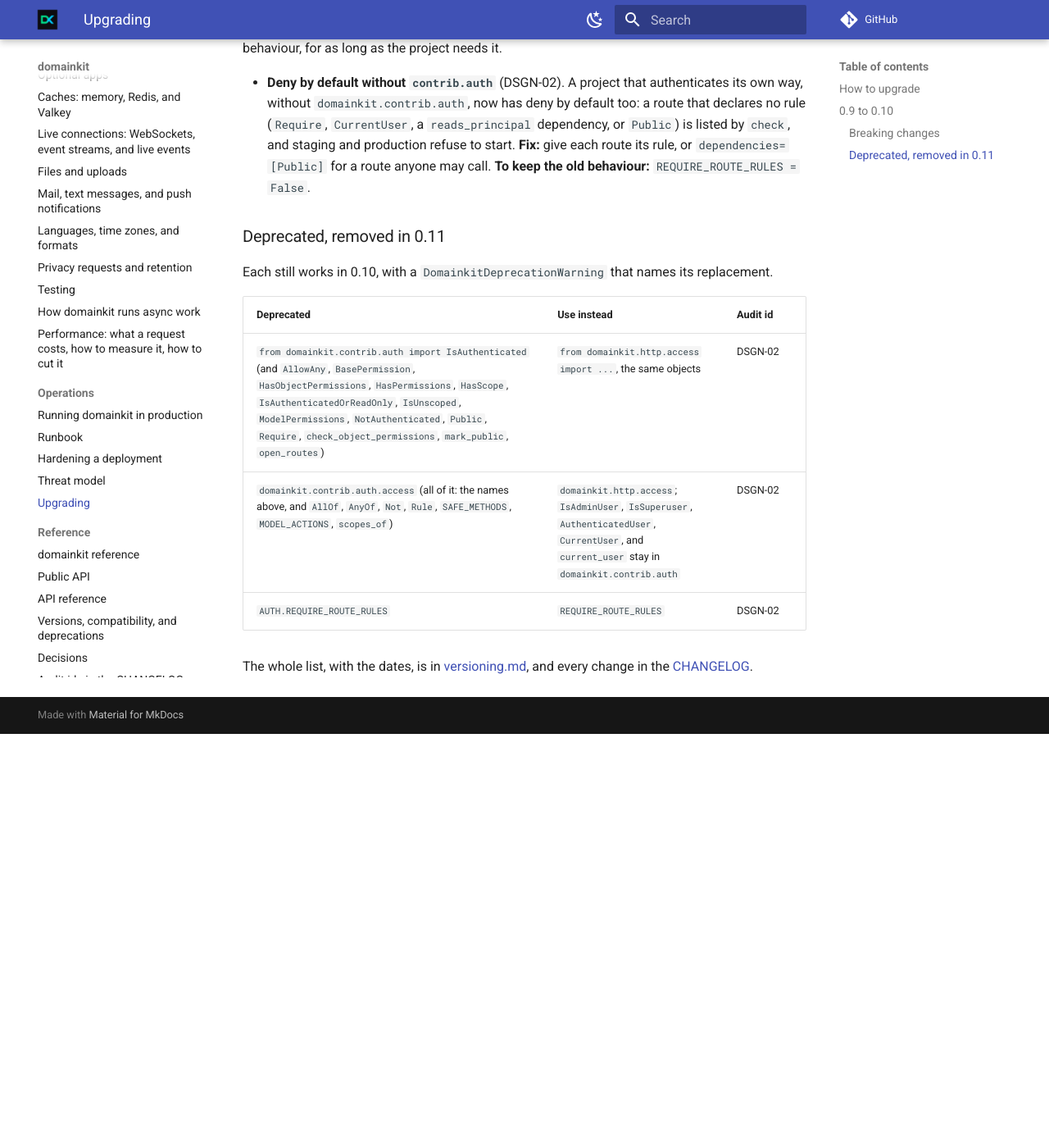
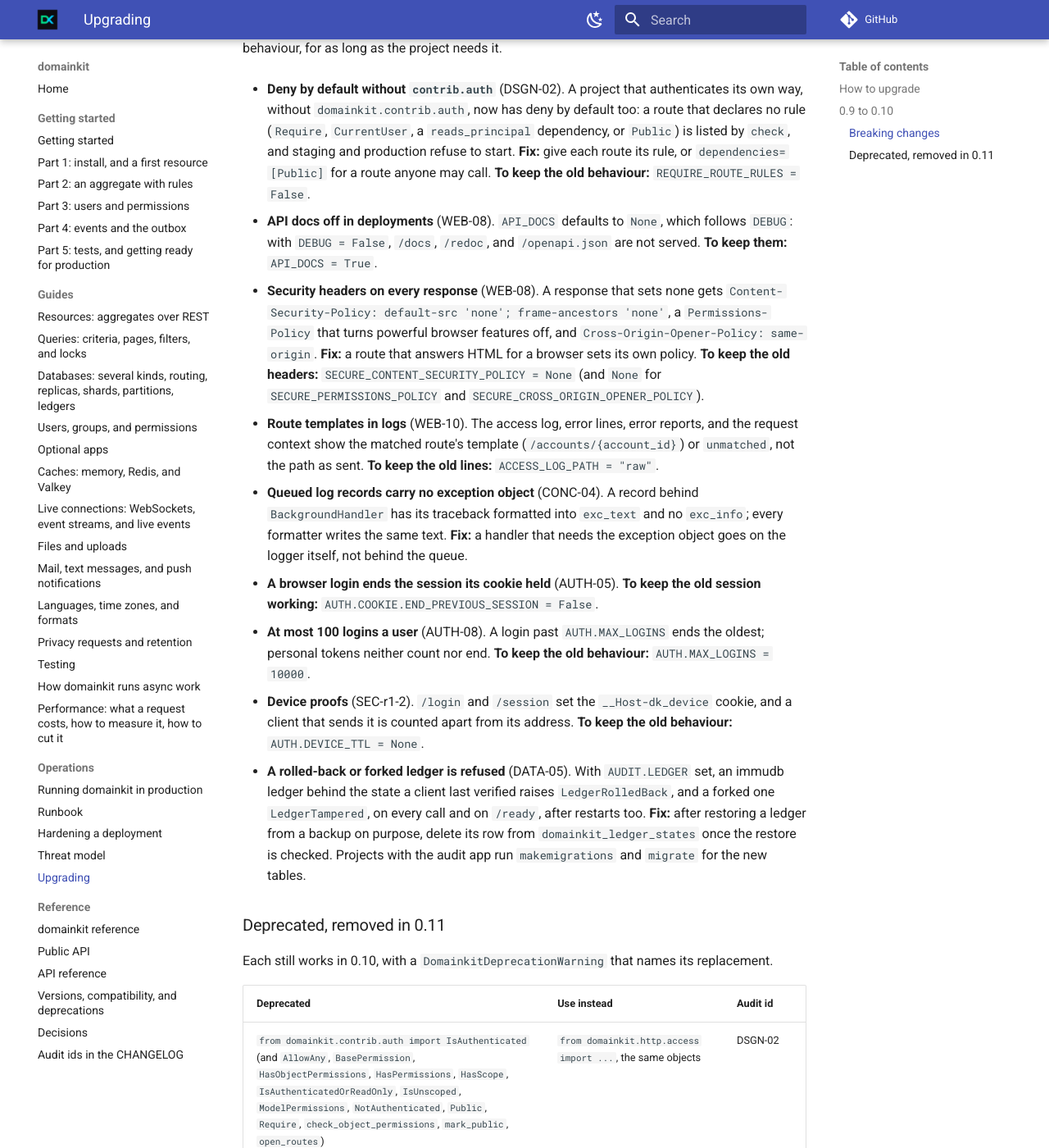
Before and after one commit to karimmattar/domainkit, an MkDocs documentation site: the page built from docs/upgrading.md, in a window 1280 px wide and 1400 px high, scrolled down 827 px. Shown: the whole window at 82% size. Built offline with MkDocs 1.6.1 and Material for MkDocs 9.7.7, drawn with Linux system fonts in a browser that asks for light colours; comment, search, counter and statistics services are not loaded; before the commit the page ends 1722 px from its top, so only the background shows below that; some of the changed text lies outside the part shown.

Commit message:
Write the upgrade guide, pool sizing and ledger operations for 0.10
Fills the placeholders W1 left for the other work packages: every
Breaking and Deprecated entry of 0.10 is on upgrading.md with its fix and
how to keep the old behaviour (test_docs checks each audit id);
operations.md gets pool sizing (PERF-14) and ledger trust, checkpoints and
pruning (DATA-05, N6); the runbook gets 'The ledger's state goes back'.
The ADR index lost a duplicated 0079 row from the merges.

Co-Authored-By: Claude Opus 5.5 <noreply@anthropic.com>
Claude-Session: https://claude.ai/code/session_01PHJB1f6AhZ5eHp561TCrvG

```diff
--- a/docs/operations.md
+++ b/docs/operations.md
@@ -93,8 +93,20 @@ seconds), then gets `503 database_busy`.
 - [performance.md](performance.md) gives what a request costs, and how many
   cores a load needs.
 
-<!-- 0.10 placeholder: the pool defaults and the sizing check from PERF-14
-(work package P1) land here, with the numbers the deployment check uses. -->
+Each process opens up to `POOL_SIZE` + `MAX_OVERFLOW` connections to
+each network database (5 + 10 by default), and admits up to
+`MAX_CONCURRENT_REQUESTS` requests at once (1000). Past about four
+requests per connection, requests wait for a connection where the
+shedding queue does not see them, up to `POOL_TIMEOUT`, then fail with
+503. `check` warns about both in staging and production: `deploy.W004`
+for a network database without `POOL_SIZE`, and `deploy.W006` for a pool
+that holds fewer than a quarter of `MAX_CONCURRENT_REQUESTS`. Size the pool
+so that processes × (`POOL_SIZE` + `MAX_OVERFLOW`) stays below the
+server's `max_connections`, with room for migrations and the worker; the
+formula is in [reference.md](reference.md#sizing-pools). The defaults stay
+as they are: with a pool of 15 and 20 ms per request, a burst of 1,000
+requests was served within 3.3 seconds at a cap of 1,000, where a cap
+sized to the pool (60) refused 840 of them.
 
 ## Migrations in a rollout
 
@@ -174,10 +186,22 @@ on a schedule, and the `protect()` triggers on both audit tables
 - `audit_unsealed_rows` is the backlog; the [runbook](runbook.md#the-seal-backlog-grows)
   says what to do when it grows.
 
-<!-- 0.10 placeholder: K1 (DATA-05, N6) adds the ledger state kept across
-restarts, the refusal or alarm when the ledger's state goes back, signed
-checkpoints from `auditverify --export`, and pruning below a checkpoint;
-describe their operation here. -->
+With `AUDIT.LEDGER`, each ledger's last verified state is kept in
+`AUDIT.DATABASE` (`domainkit_ledger_states`), shared by every process and
+replica, and survives restarts. A ledger whose state goes back (restored
+from an older copy) is refused with `LedgerRolledBack`, and one that
+forked with `LedgerTampered`: every call fails and `/ready` answers 503
+until someone looks ([runbook.md](runbook.md#the-ledgers-state-goes-back)).
+
+`auditverify --export FILE` writes signed checkpoints of every trail
+(Ed25519, `AUDIT.CHECKPOINT_KEY`) for an auditor, and `auditverify
+--check-export FILE --public-key PEM` checks such a file offline, without
+the databases. `auditprune --keep-days DAYS` removes rows sealed before
+then: it verifies the chain up to the newest anchored seal before the cut,
+stores a signed checkpoint, then deletes the oldest rows newest first, so a
+run cut short still verifies and the next one finishes it. `auditverify`
+starts from that checkpoint. Keep the checkpoint key out of the database,
+and its public key where auditors can find it.
 
 ## Backups and restores
 
--- a/docs/runbook.md
+++ b/docs/runbook.md
@@ -155,9 +155,26 @@ unsealed rows.
   ledger answers (`/ready` checks it); the next sealing run anchors.
 - Old unsealed rows: see [the seal backlog](#the-seal-backlog-grows).
 
-<!-- 0.10 placeholder (K1, DATA-05): "The ledger's state goes back": the
-alarm or refusal when immudb answers with a state older than the one the
-service verified, and what to do about it. -->
+## The ledger's state goes back
+
+**You see** `LedgerRolledBack` (the ledger is behind the state this
+service verified) or `LedgerTampered` (it forked: another digest at the
+same transaction) in the logs, every audited write and evidence check
+failing, and `/ready` answering 503.
+
+The ledger no longer holds what the service anchored, so domainkit
+refuses to write to it or check against it rather than trust it.
+
+1. Treat it as an incident until shown otherwise: someone restored an
+   older copy, or changed the ledger's storage.
+2. Ask the ledger's operators whether a restore happened, and when.
+3. Run `auditverify` against the databases. If the chain verifies and the
+   restore was deliberate, delete the ledger's row from
+   `domainkit_ledger_states`; the next call trusts the restored state and
+   records it again.
+4. If no one restored it, keep the service refused, keep the ledger's
+   storage for investigation, and check the last export
+   (`auditverify --check-export`) against the databases.
 
 ## A cache fails
 
--- a/docs/upgrading.md
+++ b/docs/upgrading.md
@@ -38,11 +38,42 @@ to keep the old behaviour, for as long as the project needs it.
   rule, or `dependencies=[Public]` for a route anyone may call. **To keep
   the old behaviour:** `REQUIRE_ROUTE_RULES = False`.
 
-<!-- 0.10 placeholder for the coordinator: the **Breaking:** entries of the
-other work packages (D2, H1, A1, P1, K1) go here, one bullet each, in this
-form: what changed, the fix, and how to keep the old behaviour, ending in
-the audit id. domainkit_tests/test_docs.py fails until every audit id of a
-Breaking or Deprecated entry under [Unreleased] is on this page. -->
+- **API docs off in deployments** (WEB-08). `API_DOCS` defaults to
+  `None`, which follows `DEBUG`: with `DEBUG = False`, `/docs`, `/redoc`,
+  and `/openapi.json` are not served. **To keep them:** `API_DOCS = True`.
+- **Security headers on every response** (WEB-08). A response that sets
+  none gets `Content-Security-Policy: default-src 'none'; frame-ancestors
+  'none'`, a `Permissions-Policy` that turns powerful browser features off,
+  and `Cross-Origin-Opener-Policy: same-origin`. **Fix:** a route that
+  answers HTML for a browser sets its own policy. **To keep the old
+  headers:** `SECURE_CONTENT_SECURITY_POLICY = None` (and `None` for
+  `SECURE_PERMISSIONS_POLICY` and `SECURE_CROSS_ORIGIN_OPENER_POLICY`).
+- **Route templates in logs** (WEB-10). The access log, error lines,
+  error reports, and the request context show the matched route's template
+  (`/accounts/{account_id}`) or `unmatched`, not the path as sent. **To
+  keep the old lines:** `ACCESS_LOG_PATH = "raw"`.
+- **Queued log records carry no exception object** (CONC-04). A record
+  behind `BackgroundHandler` has its traceback formatted into `exc_text`
+  and no `exc_info`; every formatter writes the same text. **Fix:** a
+  handler that needs the exception object goes on the logger itself, not
+  behind the queue.
+- **A browser login ends the session its cookie held** (AUTH-05). **To
+  keep the old session working:** `AUTH.COOKIE.END_PREVIOUS_SESSION =
+  False`.
+- **At most 100 logins a user** (AUTH-08). A login past
+  `AUTH.MAX_LOGINS` ends the oldest; personal tokens neither count nor
+  end. **To keep the old behaviour:** `AUTH.MAX_LOGINS = 10000`.
+- **Device proofs** (SEC-r1-2). `/login` and `/session` set the
+  `__Host-dk_device` cookie, and a client that sends it is counted apart
+  from its address. **To keep the old behaviour:** `AUTH.DEVICE_TTL =
+  None`.
+- **A rolled-back or forked ledger is refused** (DATA-05). With
+  `AUDIT.LEDGER` set, an immudb ledger behind the state a client last
+  verified raises `LedgerRolledBack`, and a forked one `LedgerTampered`, on
+  every call and on `/ready`, after restarts too. **Fix:** after restoring
+  a ledger from a backup on purpose, delete its row from
+  `domainkit_ledger_states` once the restore is checked. Projects with the
+  audit app run `makemigrations` and `migrate` for the new tables.
 
 ### Deprecated, removed in 0.11
 
@@ -54,9 +85,10 @@ its replacement.
 | `from domainkit.contrib.auth import IsAuthenticated` (and `AllowAny`, `BasePermission`, `HasObjectPermissions`, `HasPermissions`, `HasScope`, `IsAuthenticatedOrReadOnly`, `IsUnscoped`, `ModelPermissions`, `NotAuthenticated`, `Public`, `Require`, `check_object_permissions`, `mark_public`, `open_routes`) | `from domainkit.http.access import ...`, the same objects | DSGN-02 |
 | `domainkit.contrib.auth.access` (all of it: the names above, and `AllOf`, `AnyOf`, `Not`, `Rule`, `SAFE_METHODS`, `MODEL_ACTIONS`, `scopes_of`) | `domainkit.http.access`; `IsAdminUser`, `IsSuperuser`, `AuthenticatedUser`, `CurrentUser`, and `current_user` stay in `domainkit.contrib.auth` | DSGN-02 |
 | `AUTH.REQUIRE_ROUTE_RULES` | `REQUIRE_ROUTE_RULES` | DSGN-02 |
-
-<!-- 0.10 placeholder for the coordinator: the other work packages'
-### Deprecated entries go in this table. -->
+| `ResourceRouter(crud=True)` without `writable=`, or without both `create=` and `update=` | `writable=[...]` naming the fields, or `writable=ALL_FIELDS` | WEB-09 |
+| `Query` from `domainkit.ddd.query` | `domainkit.ddd.Selection` | DSGN-09 |
+| `domainkit.contrib.evidence.model` | `domainkit.contrib.evidence` (or its `models`) | DSGN-09 |
+| Scoped credentials on a route that declares no rule that checks scopes (`SCOPED_CREDENTIALS = "warn"`) | `HasScope(...)`, a permission rule, or `AllowScoped()` on the route; `SCOPED_CREDENTIALS = "refuse"` refuses them now | AUTH-01 |
 
 The whole list, with the dates, is in
 [versioning.md](versioning.md#deprecations-planned-for-011), and every
```
Also changed, not shown: docs/adr/README.md (+0 -1 lines).
